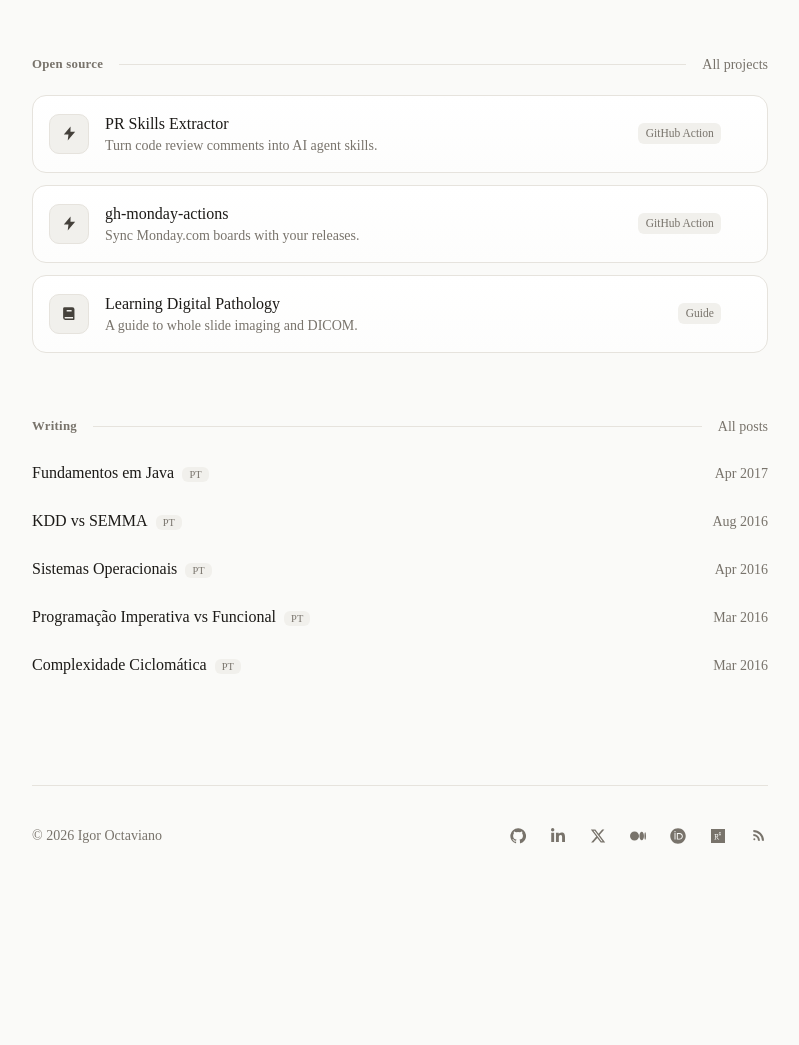
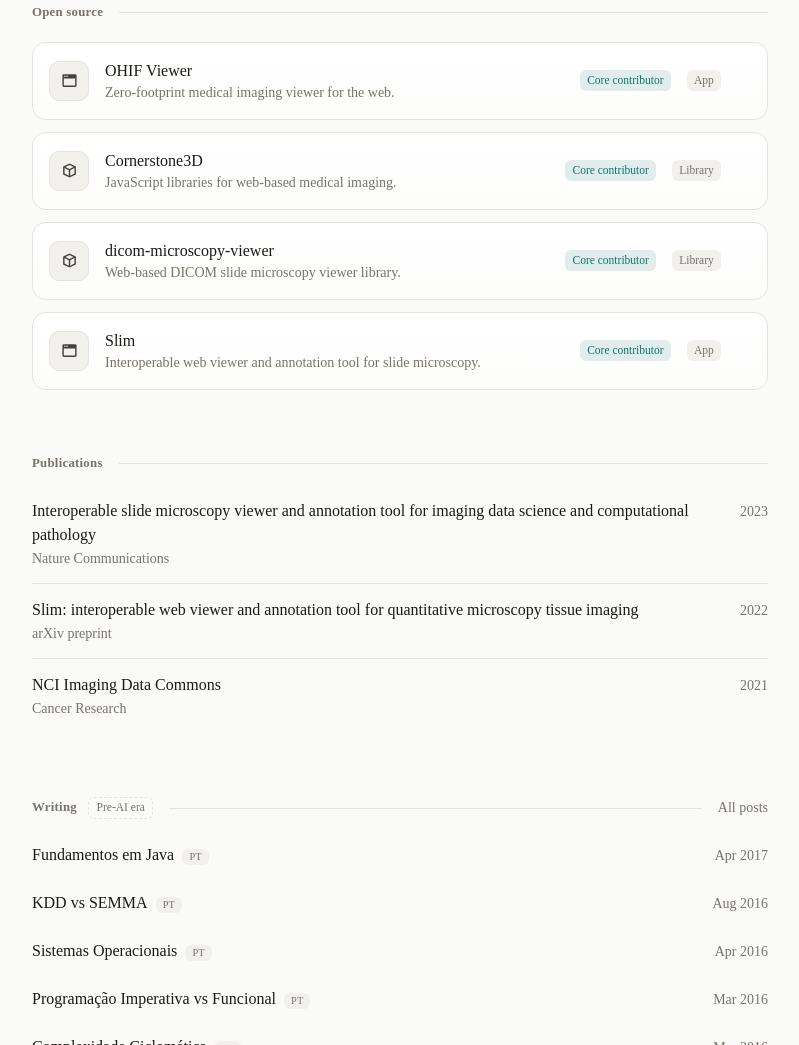
Before and after one commit to igoroctaviano/igoroctaviano.github.io, an Astro site: page / in a window 1280 px wide. Shown: the part 467-1512 px from the top of the page, without its empty margins (240-1039 px from the left). Before the commit the page ends 1353 px from the top, so only its background shows below. Built offline with nearby package versions, Linux system fonts and the light colour scheme; Astro itself is replaced by a stand-in of ours.

Commit message:
List core-contributor projects and publications, tag old posts as pre-AI era

```diff
--- a/src/components/ToolCard.astro
+++ b/src/components/ToolCard.astro
@@ -7,7 +7,7 @@ interface Props {
 }
 
 const { tool } = Astro.props;
-const { name, tagline, repo, url, kind } = tool.data;
+const { name, tagline, repo, url, kind, role } = tool.data;
 const kindLabel = { app: "App", library: "Library", action: "GitHub Action", cli: "CLI", guide: "Guide" }[kind];
 const kindIcon: IconName = { app: "window", library: "box", action: "bolt", cli: "terminal", guide: "book" }[kind] as IconName;
 ---
@@ -17,8 +17,12 @@ const kindIcon: IconName = { app: "window", library: "box", action: "bolt", cli:
   <span class="min-w-0 flex-1">
     <span class="block font-medium text-ink">{name}</span>
     <span class="block text-sm text-mute">{tagline}</span>
-    <span class="chip mt-2 sm:hidden">{kindLabel}</span>
+    <span class="mt-2 flex flex-wrap gap-1.5 sm:hidden">
+      {role && <span class="chip chip-role">{role}</span>}
+      <span class="chip">{kindLabel}</span>
+    </span>
   </span>
+  {role && <span class="chip chip-role hidden sm:inline-flex">{role}</span>}
   <span class="chip hidden sm:inline-flex">{kindLabel}</span>
   <Icon name="external" size={14} class="nudge hidden shrink-0 sm:block" />
 </a>
--- a/src/content.config.ts
+++ b/src/content.config.ts
@@ -23,6 +23,8 @@ const tools = defineCollection({
     description: z.string(),
     repo: z.url(),
     url: z.url().optional(),
+    /** Set when the project is not mine, e.g. "Core contributor". */
+    role: z.string().optional(),
     tags: z.array(z.string()).default([]),
     kind: z.enum(["app", "library", "action", "cli", "guide"]),
     featured: z.boolean().default(false),
--- /dev/null
+++ b/src/data/publications.ts
@@ -0,0 +1,21 @@
+/** Peer-reviewed papers and preprints, from the ORCID record linked on the site. */
+export const PUBLICATIONS = [
+  {
+    year: 2023,
+    title: "Interoperable slide microscopy viewer and annotation tool for imaging data science and computational pathology",
+    venue: "Nature Communications",
+    url: "https://doi.org/10.1038/s41467-023-37224-2",
+  },
+  {
+    year: 2022,
+    title: "Slim: interoperable web viewer and annotation tool for quantitative microscopy tissue imaging",
+    venue: "arXiv preprint",
+    url: "https://arxiv.org/abs/2205.09122",
+  },
+  {
+    year: 2021,
+    title: "NCI Imaging Data Commons",
+    venue: "Cancer Research",
+    url: "https://doi.org/10.1158/0008-5472.CAN-21-0950",
+  },
+] as const;
--- a/src/data/tools.json
+++ b/src/data/tools.json
@@ -1,66 +1,54 @@
 [
   {
-    "id": "pr-skills-extractor",
-    "name": "PR Skills Extractor",
-    "tagline": "Turn code review comments into AI agent skills.",
-    "description": "A GitHub Action that reads pull request review comments and turns them into Claude Code skill files, building a knowledge base of the anti-patterns and best practices your reviewers keep pointing out.",
-    "repo": "https://github.com/igoroctaviano/pr-skills-extractor",
-    "tags": ["GitHub Actions", "AI", "Code review"],
-    "kind": "action",
+    "id": "ohif-viewer",
+    "name": "OHIF Viewer",
+    "tagline": "Zero-footprint medical imaging viewer for the web.",
+    "description": "Open source DICOM viewer used in research and clinical settings, built as a platform of extensions and modes.",
+    "repo": "https://github.com/OHIF/Viewers",
+    "url": "https://github.com/OHIF/Viewers",
+    "role": "Core contributor",
+    "tags": ["DICOM", "Radiology"],
+    "kind": "app",
     "featured": true,
     "order": 1
   },
   {
-    "id": "gh-monday-actions",
-    "name": "gh-monday-actions",
-    "tagline": "Sync Monday.com boards with your releases.",
-    "description": "A GitHub Action that analyses the pull requests in a commit range and updates the matching Monday.com items with deployment metadata: version, environment and description.",
-    "repo": "https://github.com/igoroctaviano/gh-monday-actions",
-    "tags": ["GitHub Actions", "Monday.com", "Releases"],
-    "kind": "action",
+    "id": "cornerstone3d",
+    "name": "Cornerstone3D",
+    "tagline": "JavaScript libraries for web-based medical imaging.",
+    "description": "The rendering and tools framework behind web radiology applications such as the OHIF Viewer.",
+    "repo": "https://github.com/cornerstonejs/cornerstone3D",
+    "url": "https://github.com/cornerstonejs/cornerstone3D",
+    "role": "Core contributor",
+    "tags": ["DICOM", "WebGL"],
+    "kind": "library",
     "featured": true,
     "order": 2
   },
   {
-    "id": "learning-digital-pathology",
-    "name": "Learning Digital Pathology",
-    "tagline": "A guide to whole slide imaging and DICOM.",
-    "description": "Learning material on pathology viewers, whole slide imaging (WSI) and how dicom-microscopy-viewer and Slim work together. Written for engineers entering medical imaging.",
-    "repo": "https://github.com/igoroctaviano/learning-digital-pathology",
-    "tags": ["Medical imaging", "DICOM", "WSI"],
-    "kind": "guide",
+    "id": "dicom-microscopy-viewer",
+    "name": "dicom-microscopy-viewer",
+    "tagline": "Web-based DICOM slide microscopy viewer library.",
+    "description": "Library for displaying and annotating DICOM whole slide images in the browser.",
+    "repo": "https://github.com/ImagingDataCommons/dicom-microscopy-viewer",
+    "url": "https://github.com/ImagingDataCommons/dicom-microscopy-viewer",
+    "role": "Core contributor",
+    "tags": ["DICOM", "Pathology"],
+    "kind": "library",
     "featured": true,
     "order": 3
   },
   {
-    "id": "gilmour-tones",
-    "name": "Gilmour Tones",
-    "tagline": "Reference settings for amps, pedals and signal chains.",
-    "description": "Settings for Hiwatt, Bassman, Tube Driver, Big Muff, CE-2 and more, collected from Kitrae, Gilmourish and official documentation. For guitarists chasing that tone.",
-    "repo": "https://github.com/igoroctaviano/gilmour-tones",
-    "tags": ["Music", "Guitar"],
-    "kind": "guide",
+    "id": "slim",
+    "name": "Slim",
+    "tagline": "Interoperable web viewer and annotation tool for slide microscopy.",
+    "description": "DICOM slide microscopy viewer and annotation tool for imaging data science and computational pathology.",
+    "repo": "https://github.com/ImagingDataCommons/slim",
+    "url": "https://github.com/ImagingDataCommons/slim",
+    "role": "Core contributor",
+    "tags": ["DICOM", "Pathology"],
+    "kind": "app",
+    "featured": true,
     "order": 4
-  },
-  {
-    "id": "static-wado",
-    "name": "static-wado",
-    "tagline": "Static DICOMweb from a folder of DICOM files.",
-    "description": "A command line tool that scans a directory for DICOM files and writes static WADO metadata and bulkdata, ready to serve studies, series and instances from any static host.",
-    "repo": "https://github.com/igoroctaviano/static-wado",
-    "tags": ["DICOM", "DICOMweb", "Java"],
-    "kind": "cli",
-    "order": 5
-  },
-  {
-    "id": "react-dicom-viewport-layout",
-    "name": "react-dicom-viewport-layout",
-    "tagline": "DICOM display layouts as React components.",
-    "description": "A React implementation of the DICOM Structured Display Image Box module: layout services and components based on the Display Environment Spatial Position.",
-    "repo": "https://github.com/igoroctaviano/react-dicom-viewport-layout",
-    "url": "https://www.npmjs.com/package/react-dicom-viewport-layout",
-    "tags": ["React", "DICOM", "npm"],
-    "kind": "library",
-    "order": 6
   }
 ]
--- a/src/pages/blog/[...slug].astro
+++ b/src/pages/blog/[...slug].astro
@@ -27,6 +27,7 @@ const fmt = date.toLocaleDateString(lang, { year: "numeric", month: "long", day:
     <h1 class="mt-6 text-3xl leading-tight font-semibold tracking-tight text-balance text-ink sm:text-4xl">{title}</h1>
     <p class="mt-3 text-mute">
       <time datetime={date.toISOString()}>{fmt}</time>
+      <span class="chip chip-joke ml-2 align-middle" lang="en" title="Written by hand, typos included">Pre-AI era</span>
     </p>
 
     <div class="prose mt-10">
--- a/src/pages/blog/index.astro
+++ b/src/pages/blog/index.astro
@@ -9,6 +9,7 @@ const posts = await getPosts();
 <Base title="Writing" description="Articles by Igor Octaviano on software design, programming languages and computer science.">
   <section class="wrap pt-8 sm:pt-14">
     <h1 class="text-3xl font-semibold tracking-tight text-ink">Writing</h1>
+    <p class="mt-3"><span class="chip chip-joke">Pre-AI era</span> <span class="text-sm text-mute">Written by hand, typos included.</span></p>
     <p class="mt-3 max-w-lg text-soft">
       Articles on software design, programming languages and computer science. Most are in Portuguese.
       <a href="/blog/rss.xml" class="link">RSS</a>
--- a/src/pages/index.astro
+++ b/src/pages/index.astro
@@ -8,11 +8,11 @@ import Icon from "../components/Icon.astro";
 import portrait from "../assets/profile.png";
 import { COMPANY, SITE, SOCIAL } from "../site";
 import { getPosts } from "../lib/posts";
+import { PUBLICATIONS } from "../data/publications";
 
 const tools = (await getCollection("tools"))
   .filter((t) => t.data.featured)
-  .sort((a, b) => a.data.order - b.data.order)
-  .slice(0, 3);
+  .sort((a, b) => a.data.order - b.data.order);
 const posts = (await getPosts()).slice(0, 5);
 const mainLinks = SOCIAL.filter((s) => s.id === "github" || s.id === "linkedin");
 ---
@@ -24,8 +24,7 @@ const mainLinks = SOCIAL.filter((s) => s.id === "github" || s.id === "linkedin")
       <h1 class="rise mt-5 text-4xl font-semibold tracking-tight text-ink" style="--i: 1">Igor Octaviano</h1>
       <p class="rise mt-2 text-mute" style="--i: 1">Software engineer and medical imaging consultant</p>
       <p class="rise mt-6 leading-relaxed text-soft" style="--i: 2">
-        I build software for medical imaging, from web-based image viewers to DICOM tooling. I'm also the founder of <a href={COMPANY.url} class="link">{COMPANY.name}</a>, a small software company. I live
-        in Belo Horizonte, Brazil, and play music in my spare time.
+        I build software for medical imaging, from web-based image viewers to DICOM tooling. I'm also the founder of <a href={COMPANY.url} class="link">{COMPANY.name}</a>.
       </p>
       <p class="rise mt-7 flex flex-wrap gap-2" style="--i: 3">
         {
@@ -57,16 +56,36 @@ const mainLinks = SOCIAL.filter((s) => s.id === "github" || s.id === "linkedin")
   <section class="wrap mt-20" aria-labelledby="oss">
     <div class="section-head">
       <h2 id="oss" class="section-title">Open source</h2>
-      <a href="/tools/" class="text-sm text-mute hover:text-ink">All projects</a>
     </div>
     <div class="mt-5 grid gap-3">
       {tools.map((tool) => <ToolCard tool={tool} />)}
     </div>
   </section>
 
+  <section class="wrap mt-16" aria-labelledby="publications">
+    <div class="section-head">
+      <h2 id="publications" class="section-title">Publications</h2>
+    </div>
+    <ol class="mt-3 divide-y divide-line">
+      {
+        PUBLICATIONS.map((p) => (
+          <li>
+            <a href={p.url} target="_blank" rel="noopener" class="group flex items-baseline justify-between gap-6 py-3.5">
+              <span class="min-w-0">
+                <span class="block text-ink group-hover:underline group-hover:underline-offset-4">{p.title}</span>
+                <span class="mt-0.5 block text-sm text-mute">{p.venue}</span>
+              </span>
+              <span class="shrink-0 text-sm text-mute tabular-nums">{p.year}</span>
+            </a>
+          </li>
+        ))
+      }
+    </ol>
+  </section>
+
   <section class="wrap mt-16" aria-labelledby="writing">
     <div class="section-head">
-      <h2 id="writing" class="section-title">Writing</h2>
+      <h2 id="writing" class="section-title">Writing <span class="chip chip-joke ml-2 align-middle" title="Written by hand, typos included">Pre-AI era</span></h2>
       <a href="/blog/" class="text-sm text-mute hover:text-ink">All posts</a>
     </div>
     <div class="mt-3">
--- a/src/pages/tools.astro
+++ b/src/pages/tools.astro
@@ -6,11 +6,11 @@ import ToolCard from "../components/ToolCard.astro";
 const tools = (await getCollection("tools")).sort((a, b) => a.data.order - b.data.order);
 ---
 
-<Base title="Open source" description="Open source projects by Igor Octaviano: GitHub Actions, medical imaging libraries and guides.">
+<Base title="Open source" description="Open source medical imaging projects Igor Octaviano is a core contributor to: OHIF Viewer, Cornerstone3D, dicom-microscopy-viewer and Slim.">
   <section class="wrap pt-8 sm:pt-14">
     <h1 class="text-3xl font-semibold tracking-tight text-ink">Open source</h1>
     <p class="mt-3 max-w-lg text-soft">
-      Projects I've published on GitHub. They're free to use, and issues and pull requests are welcome.
+      Open source medical imaging projects I work on as a core contributor. They belong to their communities, and contributions are welcome.
     </p>
     <div class="mt-10 grid gap-3">
       {tools.map((tool) => <ToolCard tool={tool} />)}
--- a/src/styles/global.css
+++ b/src/styles/global.css
@@ -222,6 +222,21 @@
     color: var(--ink-mute);
   }
 
+  /* "Core contributor": the project belongs to its community, not to me */
+  .chip-role {
+    background: color-mix(in oklab, var(--accent) 12%, transparent);
+    color: var(--accent);
+  }
+
+  /* Tongue-in-cheek "Pre-AI era" badge on the old posts */
+  .chip-joke {
+    border: 1px dashed var(--line);
+    background: transparent;
+    font-weight: 500;
+    text-transform: none;
+    letter-spacing: 0;
+  }
+
   .link {
     color: var(--ink);
     text-decoration: underline;
```
